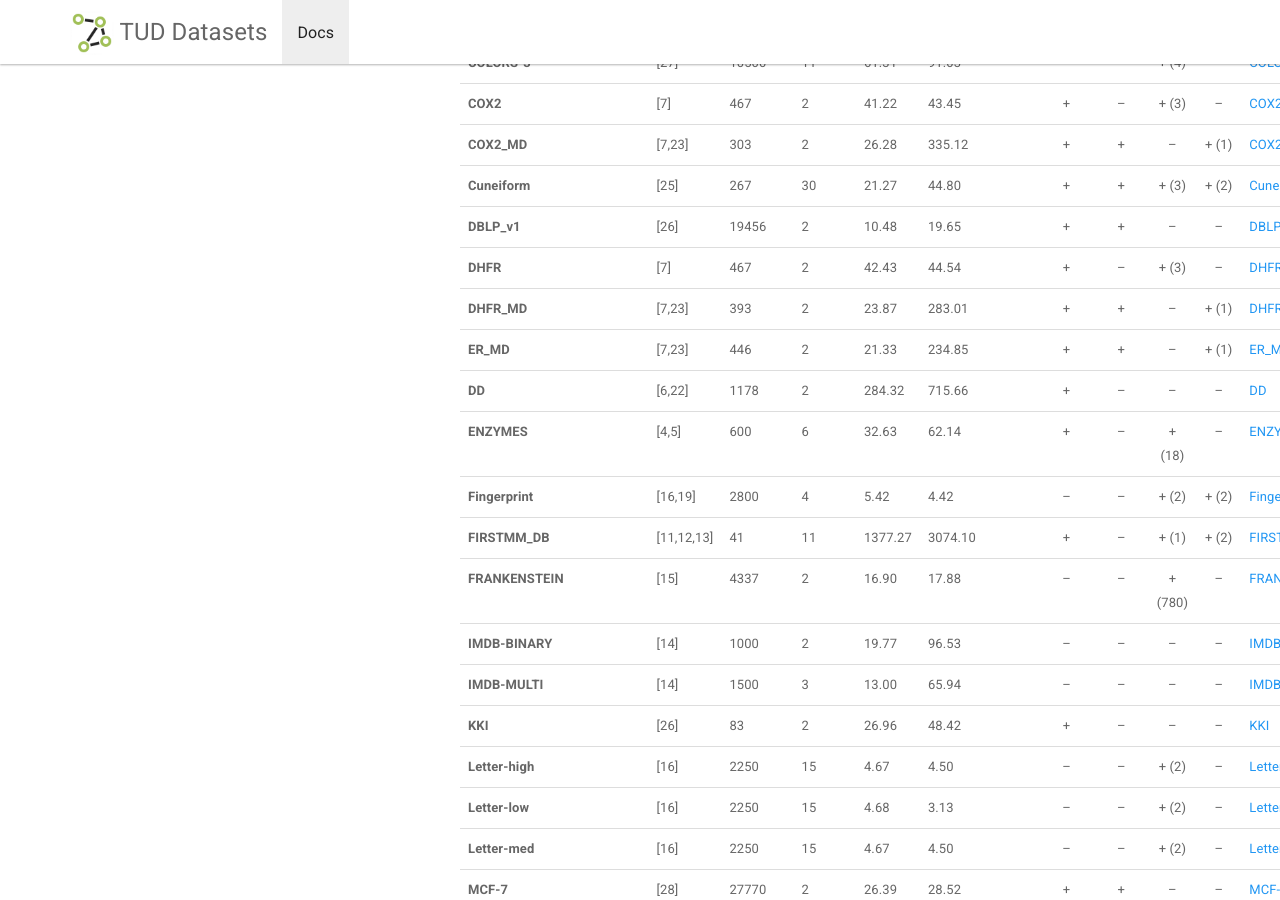
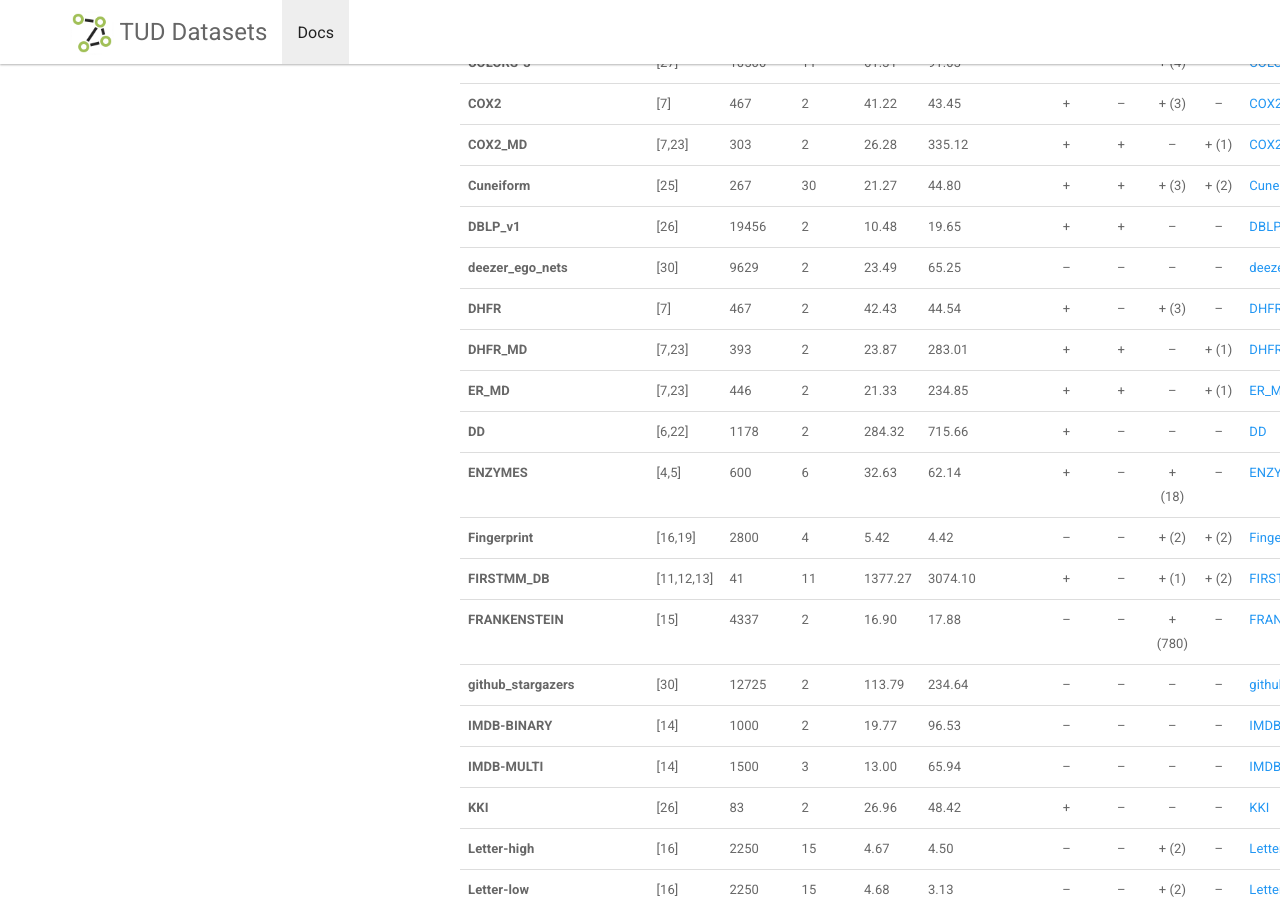
Before and after one commit to chrsmrrs/datasets, a Jekyll site: the page built from _docs/datasets.md, in a window 1280 px wide and 900 px high, scrolled down 641 px. Built offline with Jekyll 4.4.1, drawn with Linux system fonts in a browser that asks for light colours; some of the changed text lies outside the part shown.

Commit message:
Added statistics for datasets from [30]

```diff
--- a/_docs/datasets.md
+++ b/_docs/datasets.md
@@ -22,6 +22,7 @@ permalink: /docs/datasets/
 |**COX2_MD**|[7,23]| 303 |2|26.28|335.12|+|+|--|+ (1)|[COX2_MD](https://ls11-www.cs.tu-dortmund.de/people/morris/graphkerneldatasets/COX2_MD.zip)|
 |**Cuneiform**|[25]| 267 |30|21.27|44.80|+|+|+ (3)|+ (2)|[Cuneiform](https://ls11-www.cs.tu-dortmund.de/people/morris/graphkerneldatasets/Cuneiform.zip)|
 |**DBLP_v1**|[26]|19456|2 |10.48|19.65|+|+|--|--|[DBLP_v1](https://ls11-www.cs.tu-dortmund.de/people/morris/graphkerneldatasets/DBLP_v1.zip)|
+|**deezer_ego_nets**|[30]| 9629 |2|23.49| 65.25 |--|--|--|--|[deezer_ego_nets](https://ls11-www.cs.tu-dortmund.de/people/morris/graphkerneldatasets/deezer_ego_nets.zip)|
 |**DHFR**|[7]| 467 |2|42.43|44.54|+|--|+ (3)|--|[DHFR](https://ls11-www.cs.tu-dortmund.de/people/morris/graphkerneldatasets/DHFR.zip)|
 |**DHFR_MD**|[7,23]| 393 |2|23.87| 283.01|+|+|--|+ (1)|[DHFR_MD](https://ls11-www.cs.tu-dortmund.de/people/morris/graphkerneldatasets/DHFR_MD.zip)|
 |**ER_MD**|[7,23]| 446 |2| 21.33| 234.85 | +|+|--|+ (1)|[ER_MD](https://ls11-www.cs.tu-dortmund.de/people/morris/graphkerneldatasets/ER_MD.zip)|
@@ -30,6 +31,7 @@ permalink: /docs/datasets/
 |**Fingerprint**|[16,19]| 2800 |4|5.42 | 4.42|--|--|+ (2)|+ (2)|[Fingerprint](https://ls11-www.cs.tu-dortmund.de/people/morris/graphkerneldatasets/Fingerprint.zip)|
 |**FIRSTMM_DB**|[11,12,13]| 41 |11|1377.27| 3074.10|+|--|+ (1) |+ (2)|[FIRSTMM_DB](https://ls11-www.cs.tu-dortmund.de/people/morris/graphkerneldatasets/FIRSTMM_DB.zip)|
 |**FRANKENSTEIN**|[15]| 4337 | 2 |16.90| 17.88 |--|--|+ (780) |--|[FRANKENSTEIN](https://ls11-www.cs.tu-dortmund.de/people/morris/graphkerneldatasets/FRANKENSTEIN.zip)|
+|**github_stargazers**|[30]| 12725 |2|113.79| 234.64 |--|--|--|--|[github_stargazers](https://ls11-www.cs.tu-dortmund.de/people/morris/graphkerneldatasets/github_stargazers.zip)|
 |**IMDB-BINARY**|[14]| 1000 |2| 19.77 | 96.53 |--|--|--|--|[IMDB-BINARY](https://ls11-www.cs.tu-dortmund.de/people/morris/graphkerneldatasets/IMDB-BINARY.zip)|
 |**IMDB-MULTI**|[14]| 1500 |3| 13.00 | 65.94 |--|--|--|--|[IMDB-MULTI](https://ls11-www.cs.tu-dortmund.de/people/morris/graphkerneldatasets/IMDB-MULTI.zip)|
 |**KKI**|[26]|83|2 |26.96|48.42|+|--|--|--|[KKI](https://ls11-www.cs.tu-dortmund.de/people/morris/graphkerneldatasets/KKI.zip)|
@@ -66,6 +68,7 @@ permalink: /docs/datasets/
 |**REDDIT-BINARY**|[14]| 2000 |2| 429.63| 497.75 |--|--|--|--|[REDDIT-BINARY](https://ls11-www.cs.tu-dortmund.de/people/morris/graphkerneldatasets/REDDIT-BINARY.zip)|
 |**REDDIT-MULTI-5K**|[14]| 4999 | 5 |508.52 | 594.87 |--|--|--|--|[REDDIT-MULTI-5K](https://ls11-www.cs.tu-dortmund.de/people/morris/graphkerneldatasets/REDDIT-MULTI-5K.zip)|
 |**REDDIT-MULTI-12K**|[14]| 11929 | 11 | 391.41 | 456.89 |--|--|--|--|[REDDIT-MULTI-12K](https://ls11-www.cs.tu-dortmund.de/people/morris/graphkerneldatasets/REDDIT-MULTI-12K.zip)|
+|**reddit_threads**|[30]| 203088 |2|23.93| 24.99 |--|--|--|--|[reddit_threads](https://ls11-www.cs.tu-dortmund.de/people/morris/graphkerneldatasets/reddit_threads.zip)|
 |**SF-295**|[28]| 40271 |2|26.06| 28.08 |+|+|--|--|[SF-295](https://ls11-www.cs.tu-dortmund.de/people/morris/graphkerneldatasets/SF-295.zip)|
 |**SF-295H**|[28]| 40271 |2|46.65| 48.68 |+|+|--|--|[SF-295H](https://ls11-www.cs.tu-dortmund.de/people/morris/graphkerneldatasets/SF-295H.zip)|
 |**SN12C**|[28]| 40004 |2|26.08| 28.11 |+|+|--|--|[SN12C](https://ls11-www.cs.tu-dortmund.de/people/morris/graphkerneldatasets/SN12C.zip)|
@@ -112,6 +115,7 @@ permalink: /docs/datasets/
 |**Tox21_PPAR-gamma_testing**|[24]|267|2 |22.04|22.93|+|+|--|--|[Tox21_PPAR-gamma_testing](https://ls11-www.cs.tu-dortmund.de/people/morris/graphkerneldatasets/Tox21_PPAR-gamma_testing.zip)|
 |**Tox21_PPAR-gamma_evaluation**|[24]|602|2 |17.38|17.77|+|+|--|--|[Tox21_PPAR-gamma_evaluation](https://ls11-www.cs.tu-dortmund.de/people/morris/graphkerneldatasets/Tox21_PPAR-gamma_evaluation.zip)|
 |**TRIANGLES**|[27]|45000|10|20.85|32.74|--|--|--|--|[TRIANGLES](https://ls11-www.cs.tu-dortmund.de/people/morris/graphkerneldatasets/TRIANGLES.zip)|
+|**twitch_egos**|[30]| 127094 |2|29.67| 86.59 |--|--|--|--|[twitch_egos](https://ls11-www.cs.tu-dortmund.de/people/morris/graphkerneldatasets/twitch_egos.zip)|
 |**TWITTER-Real-Graph-Partial**|[26]|144033|2 |4.03|4.98|+|--|--|+ (1)|[TWITTER-Real-Graph-Partial](https://ls11-www.cs.tu-dortmund.de/people/morris/graphkerneldatasets/TWITTER-Real-Graph-Partial.zip)|
 |**UACC257**|[28]| 39988 |2|26.09| 28.12 |+|+|--|--|[UACC257](https://ls11-www.cs.tu-dortmund.de/people/morris/graphkerneldatasets/UACC257.zip)|
 |**UACC257H**|[28]| 39988 |2|46.68| 48.71 |+|+|--|--|[UACC257H](https://ls11-www.cs.tu-dortmund.de/people/morris/graphkerneldatasets/UACC257H.zip)|
```
